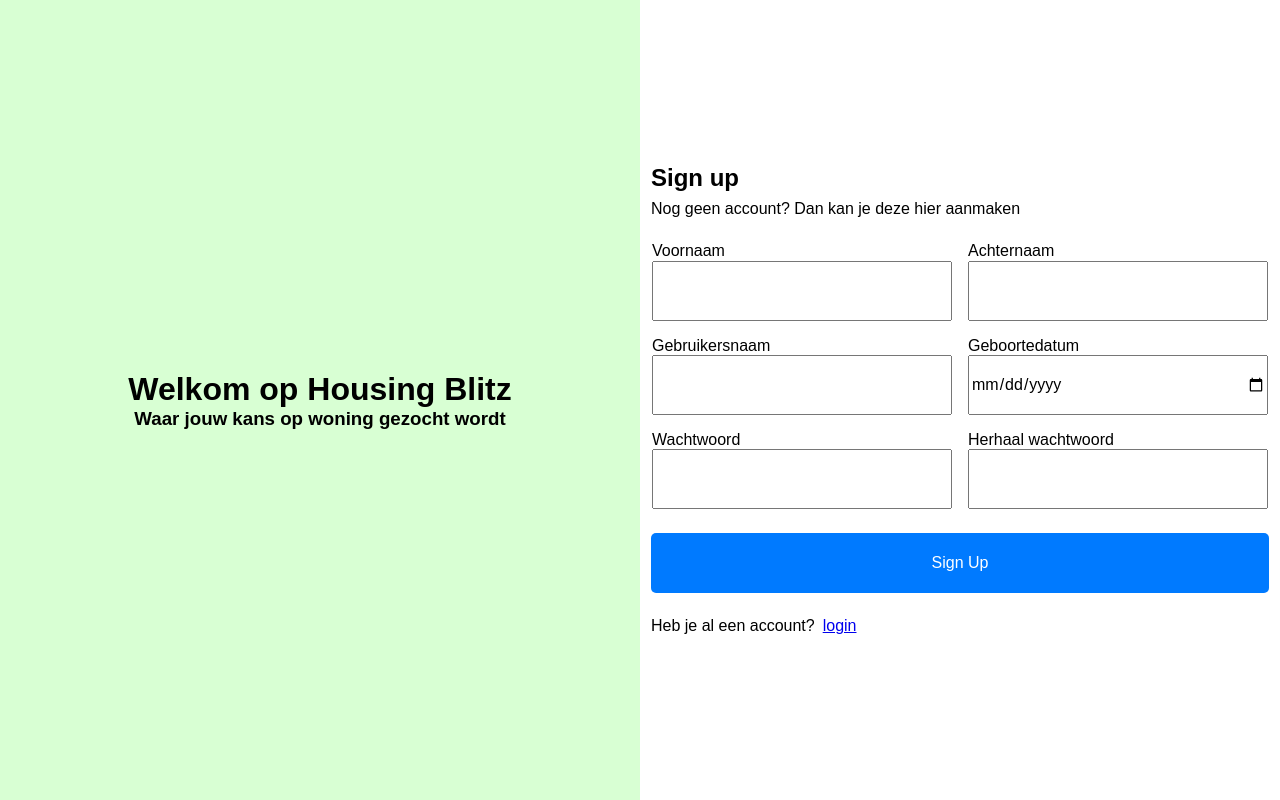
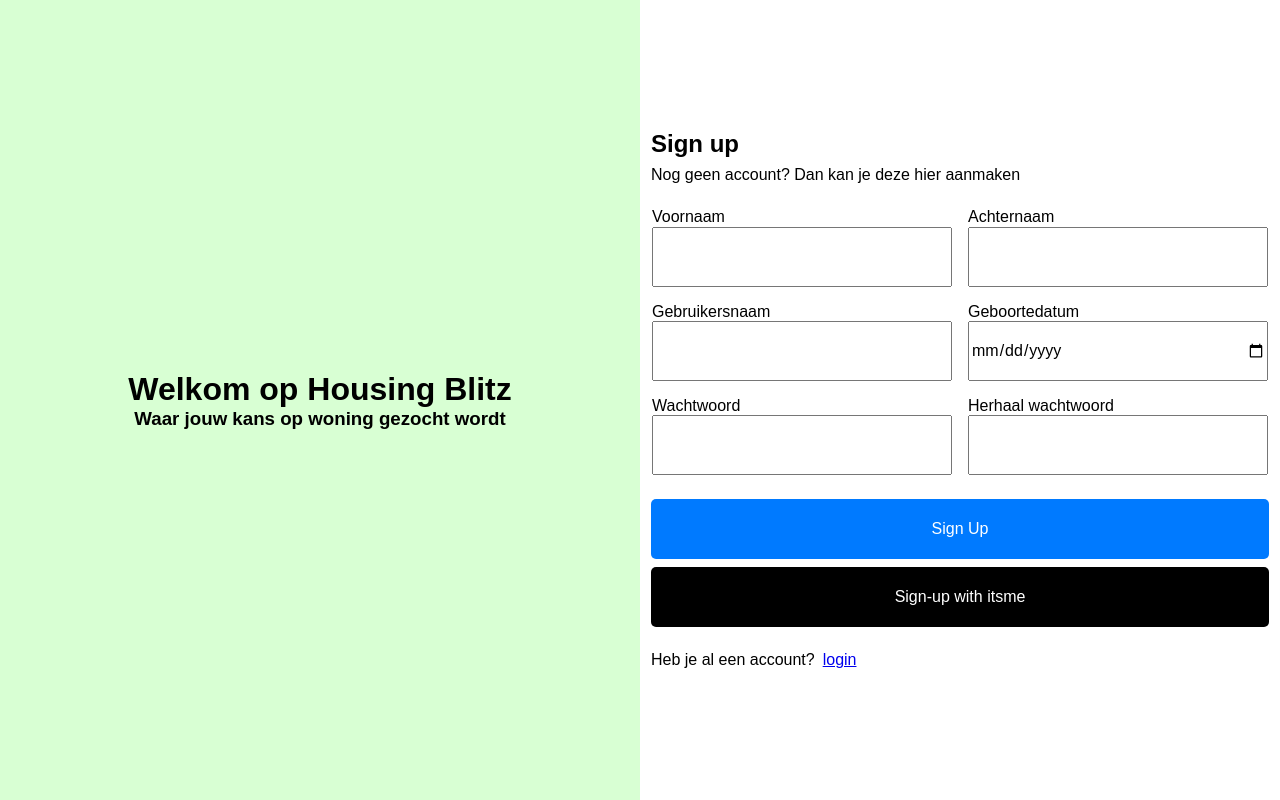
Before and after one commit to YannTGK/Housing_Blitz, a PHP site: page /signup.php in a window 1280 px wide. Run offline with PHP 8.4, Linux system fonts and the light colour scheme.

Commit message:
itsme btn

```diff
--- a/signup.php
+++ b/signup.php
@@ -134,8 +134,15 @@ if (!empty($_POST)){
                     <div class="btn">
                         <input type="submit" value="Sign Up" class="formButton">
                     </div>
+
+                <div class="btnitsme">
+                <button class="formButton">Sign-up with itsme</button>
                 </div>
+         </div>
             </form>
+
+
+
 
             <div class="signupinfo">
                 <p>Heb je al een account?</p>
--- a/styles/login.css
+++ b/styles/login.css
@@ -2,7 +2,7 @@
     box-sizing: border-box;
 }
 
-h1, h2, h3, p, strong, a, label, input {
+h1, h2, h3, p, strong, a, label, input, button {
     margin: 0;
     font-family: "montserrat", sans-serif;
 }
@@ -142,3 +142,28 @@ body {
     height: 60px;
     width: 300px;
 }
+
+
+.btnitsme .formButton {
+    background-color: black;
+    color: white;
+    text-align: center;
+    border: none;
+    padding: 10px 20px;
+    font-size: 16px;
+    cursor: pointer;
+    border-radius: 5px;
+}
+
+.btnitsme .formButton:hover {
+    background-color: #333;
+}
+
+.btnitsme {
+    width: 100%;
+}
+
+.btnitsme .formButton {
+    width: 100%;
+    height: 60px;
+}
```
Also changed, not shown: images/itsme1.png (added).
